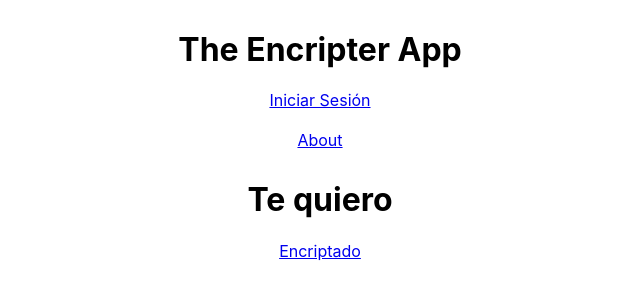
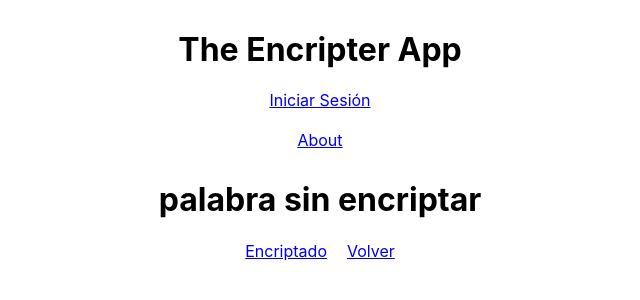
Before and after one commit to danugarri/encripterApp, a React (Create React App) app: page /desencriptado in a window 1280 px wide. Shown: the top 300 px of the page, without its empty margins (320-960 px from the left). Built offline with nearby package versions, Linux system fonts and the light colour scheme.

Commit message:
improving user experience adding more functionalitis to the components

```diff
--- a/src/App.js
+++ b/src/App.js
@@ -7,9 +7,12 @@ import Encripted from './components/Encripted';
 import UserLogin from './components/UserLogin';
 import Logged from './components/Logged';
 import About from './components/About'
+import GenericUser from './components/GenericUser';
 
-function App() {
+function App(props) {
+  console.log(props)
   return (
+
 
   <Router >
       {/* Application views are rendered here */}
@@ -18,10 +21,10 @@ function App() {
         <UserLogin />
       </Route>
       <Route path ='/desencriptado'>
-      <Desencripted />
+      <Desencripted initialWord='palabra sin encriptar'/>
       </Route>
       <Route path='/encriptado'>
-        <Encripted />
+        <Encripted  initialWord='palabra sin encriptar'/>{/*it receives prop as parent component*/}
       </Route>
       <Route path='/logged'>
         <Logged />
@@ -29,8 +32,11 @@ function App() {
       <Route path ='/about'>
         <About />
       </Route>
+      <Route path ="/user" >
+        <GenericUser />
+    </Route>
+  </Router>
 
-  </Router>
   );
 }
 
--- a/src/components/Desencripted.js
+++ b/src/components/Desencripted.js
@@ -1,15 +1,17 @@
 import React from 'react';
 import { NavLink } from 'react-router-dom';
+import './encript.css'
 
 
-export default function Desencripted () {
+export default function Desencripted (props) {
 /* función para encriptar btoa('string') y atob('string')*/
+const initialWord= props.initialWord
+
     return (<main>
-                <h1> Te quiero</h1>
-                <NavLink to ='./encriptado'>Encriptado</NavLink>
+                <h1 >{initialWord} </h1>
+                <NavLink to ='./encriptado' className="list">Encriptado</NavLink>
+                <NavLink to ='./user' className="list">Volver</NavLink>
             </main>
 
     )
 }
-/*como me va a dar verguenza que otras personas vean esto, voy a ahcer un Login sólo para daniela. tendrán
-que introducir su nombre completo y sólo si es daniela podrá ver la aplicación*/
--- a/src/components/Encripted.js
+++ b/src/components/Encripted.js
@@ -1,13 +1,19 @@
 import React from 'react';
 import { NavLink } from 'react-router-dom';
+import './encript.css'
 
-export default function Encripted () {
+
+
+export default function Encripted (props) {
 /* función para encriptar btoa('string') */
- const encodedString= btoa('Te quiero')
+const initialWord= props.initialWord // here it receives the props initialWord passed as a prop to <Encripted /> in App.js
+ const encodedString= btoa(initialWord)
+
     return (
        <main>
          <h1>{encodedString}</h1>
-         <NavLink to ='./desencriptado'> Desencriptado</NavLink>
+         <NavLink to ='./desencriptado' className='list'> Desencriptado</NavLink>
+         <NavLink to ='./user' className="list">Volver</NavLink>
        </main>
 
 
--- a/src/components/GenericUser.js
+++ b/src/components/GenericUser.js
@@ -1,8 +1,9 @@
 import React, { useState } from 'react';
+import { NavLink } from 'react-router-dom';
 
 
 
-export default function GenericUser () {
+const GenericUser=  () => {
     //define the state for the user input
     const [stringtToEncript, setStrintToEncript]= useState('')
 
@@ -26,6 +27,7 @@ const userView= (<main>
     <form >
         <label htmlFor ="encriptar">Introduce una palabra para encriptar</label>
         <input name ="encriptar" type="text" onChange={encript}/>
+        <NavLink to ="encriptado"> Ver detalles</NavLink>
 
     </form>
     <h4>{btoa(stringtToEncript)}</h4>
@@ -39,3 +41,4 @@ const userView= (<main>
 
     )
 }
+export default GenericUser
--- a/src/components/UserLogin.js
+++ b/src/components/UserLogin.js
@@ -6,8 +6,9 @@ import swal from 'sweetalert';
 
 // defined a generic user
 const genericUser= ['user','user']
+
 export default function UserLogin () {
-/* sólo podrá entrar daniela*/
+//state for
 const[authorisation,setAuthorisation]= useState(false)
 //state for generic user
 let[user,setUser] = useState('')
@@ -19,17 +20,12 @@ const authorize= e => {
     let userName = e.target.querySelector(
       'input[name="username"]').value;
     let userlastname= e.target.querySelector('input[name="userlastname"]').value
-      //if the user is daniela
-    if((userName==='Daniela' && userlastname==='Molines Ojeda')|| (userName==='daniela' && userlastname==='molines ojeda')){
-        setAuthorisation(() => true)
-        setUser( () =>  userName)
-        setLastName( () => userlastname)
-         //switch state to true which show the <Logged/> component
-    }
+
     //if the user is a generic one
     if( userName===genericUser[0] && userlastname===genericUser[1] ){
         setUser(() => userName)
         setAuthorisation(() => true)
+         //switch state to true which show the <Logged/> component
         setLastName( () => userlastname)
     }
     //if this user is not registered
@@ -71,7 +67,7 @@ const logOut = () =>{
                 <div>
                 <h4>Hola {user} {lastName}</h4>
                 <GenericUser />
-                <button onClick={logOut}>Salir</button>
+                <button id ="logOut" onClick={logOut}>Salir</button>
                 </div>
 
 
--- /dev/null
+++ b/src/components/encript.css
@@ -0,0 +1,6 @@
+*{
+    text-align: center;
+}
+.list{
+    margin:10px
+}
```
